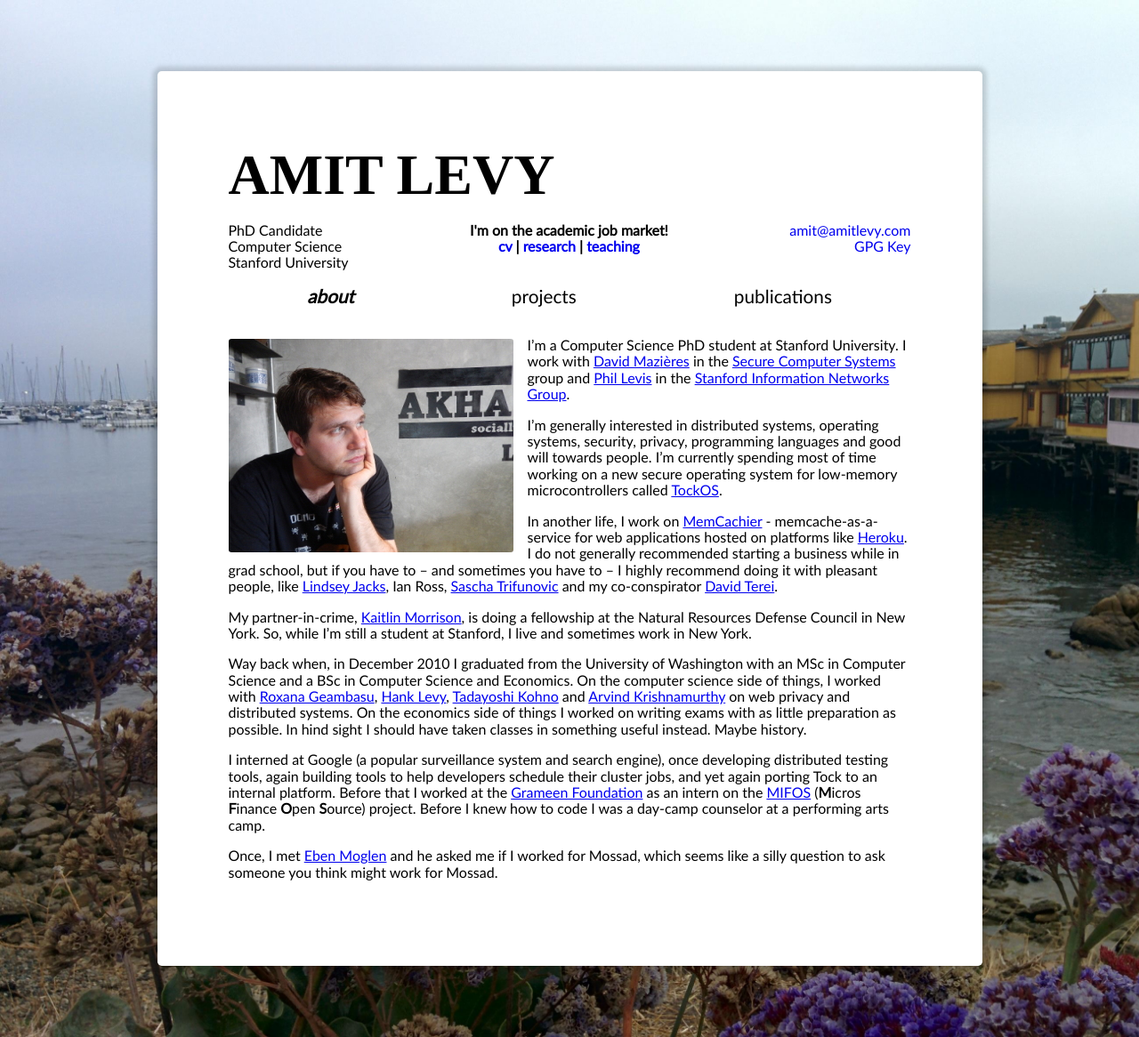
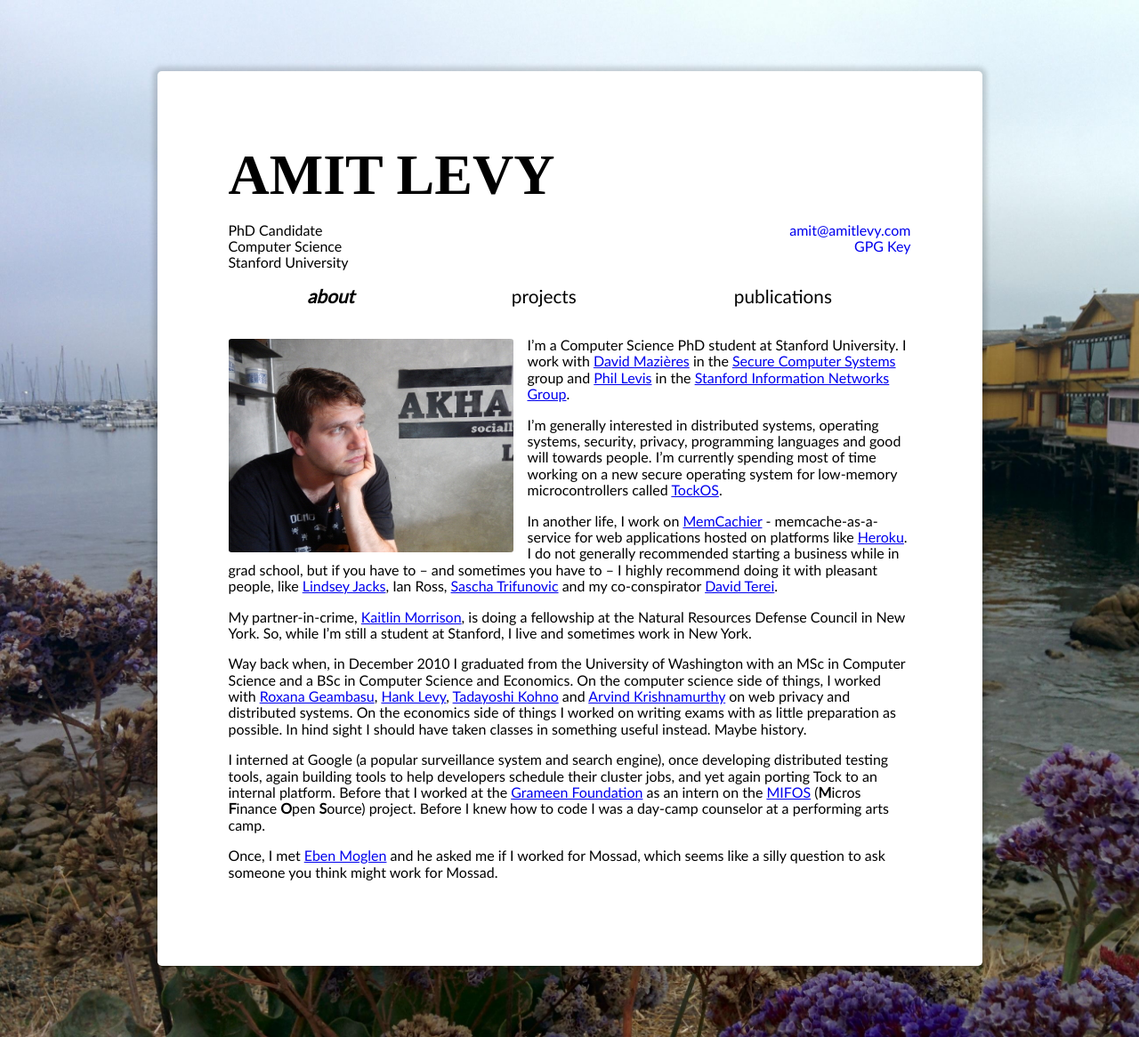
Before and after one commit to alevy/www, a Jekyll site: the page built from index.md, in a window 1280 px wide. Shown: the whole page at 89% size. Built offline with Jekyll 4.4.1, drawn with Linux system fonts in a browser that asks for light colours; some web fonts are replaced.

Commit message:
No more job search

```diff
--- a/_includes/header.html
+++ b/_includes/header.html
@@ -7,12 +7,6 @@
     <span class="p-organization-unit">{{ site.job.department }}</span>
     {%- endif %}
     <span class="p-organization-name">{{ site.job.institution }}</span>
-    <span class="job-market">
-      I'm on the academic job market!<br/>
-      <a href="{{ site.baseurl }}/application_materials/cv.pdf">cv</a> |
-      <a href="{{ site.baseurl }}/application_materials/research_statement.pdf">research</a> |
-      <a href="{{ site.baseurl }}/application_materials/teaching_statement.pdf">teaching</a>
-    </span>
     <span class="p-email">
       <a class="u-email" href="mailto:{{ site.email }}">{{ site.email }}</a>
     </span>
```
